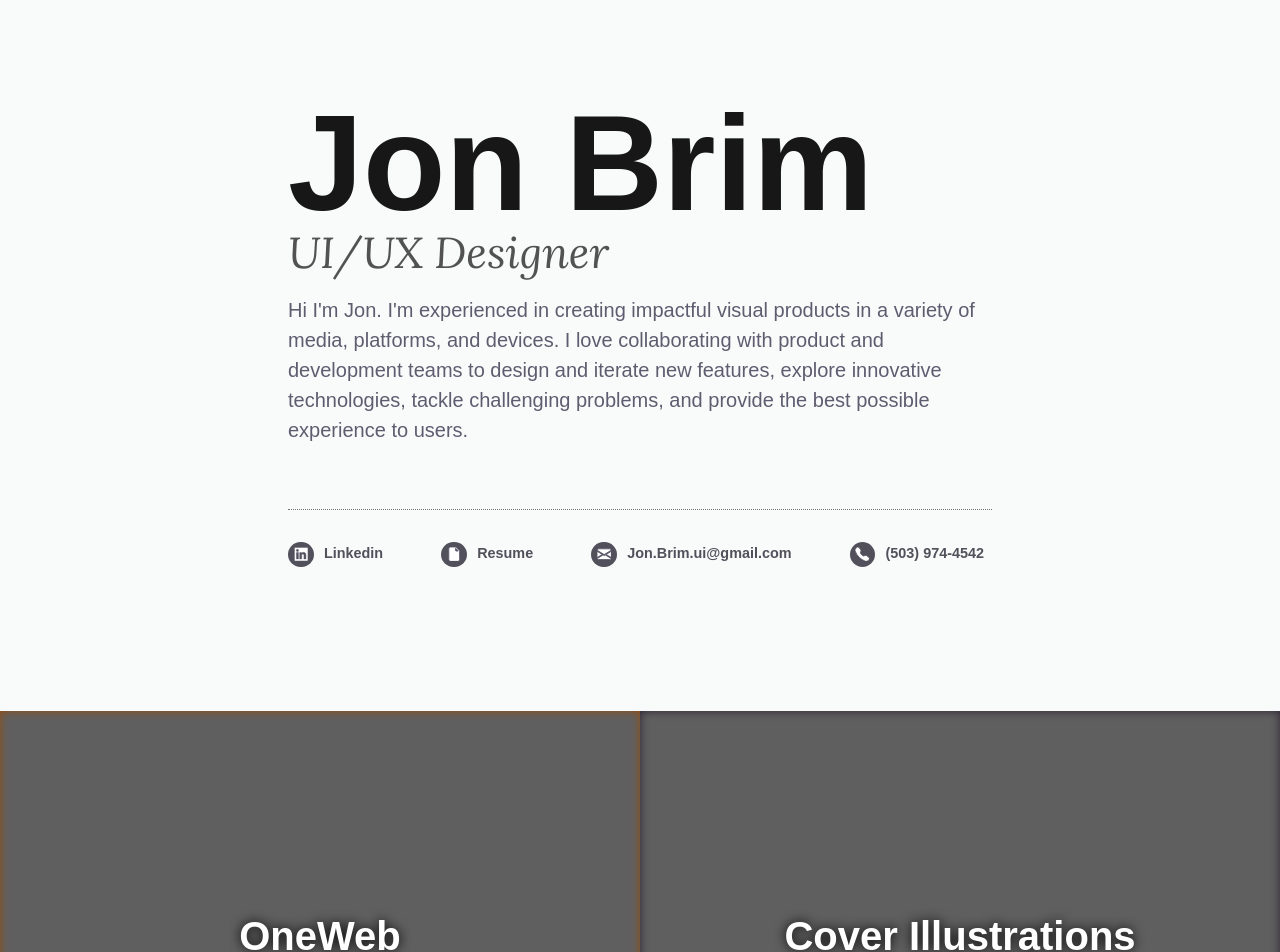
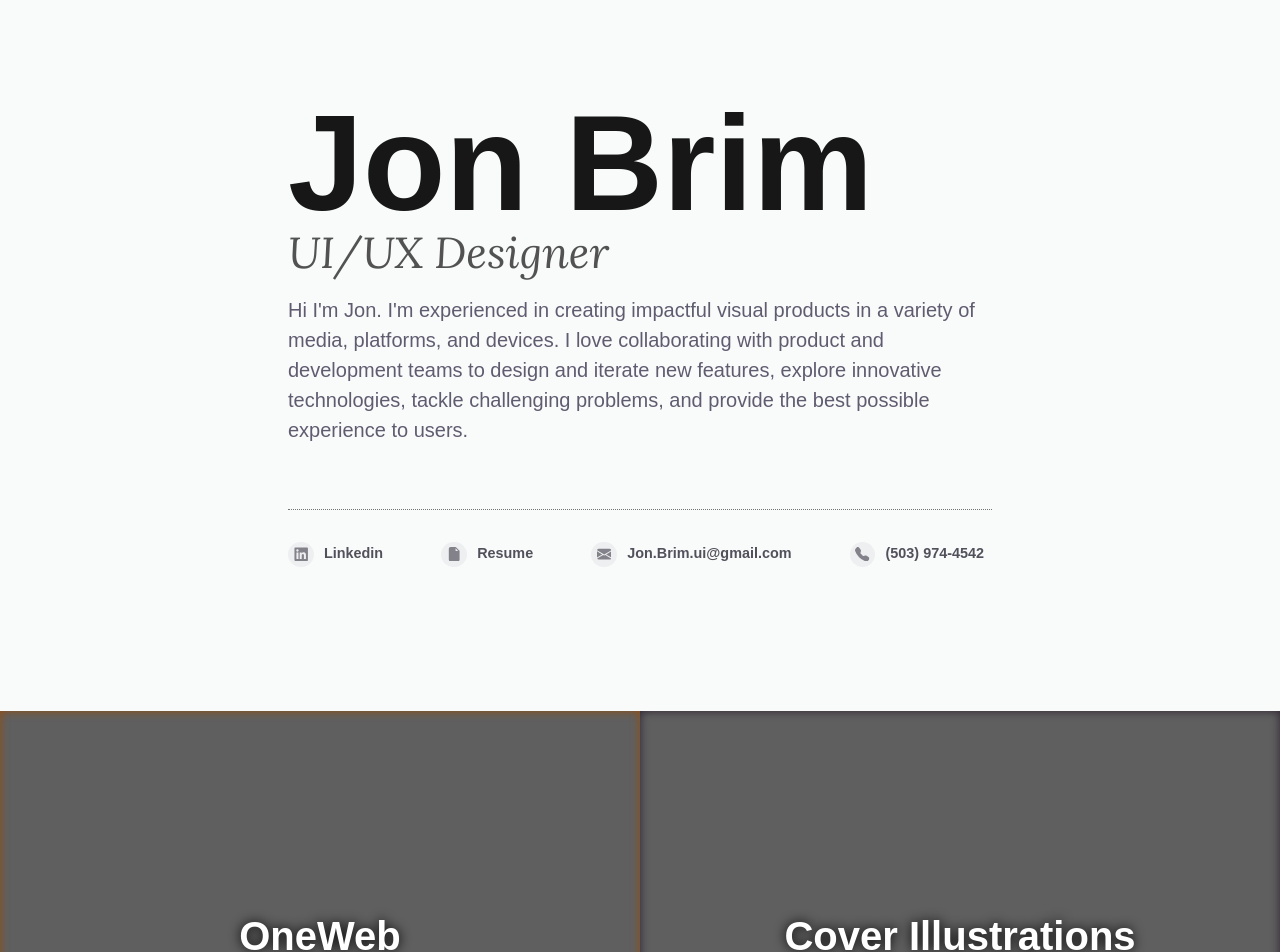
Before and after one commit to JonBrim/JonBrim.github.io, a Jekyll site: the page built from index.md, in a window 1280 px wide. Shown: the top 952 px of the page. Built offline with Jekyll 4.4.1, drawn with Linux system fonts in a browser that asks for light colours.

Commit message:
updated alt text

```diff
--- a/_posts/2024-01-01-oneweb.markdown
+++ b/_posts/2024-01-01-oneweb.markdown
@@ -90,13 +90,13 @@ OneWeb provides real-time traffic and weather conditions, road construction and
 {% include video.html
     file="/assets/videos/OneWeb-Camera-Hover.mp4"
     class="wide"
-    alt="TODO"
+    alt="Users can hover over map icons to view the cameras"
     background-color="#fafaea"
 %}
 {% include video.html
     file="/assets/videos/oneweb-camera-modal.mp4"
     class="full"
-    alt="TODO"
+    alt="Users can see in detail camera views"
     background-color="#f47f1a"
 %}
 {% include img.html
--- a/_sass/component/_social.scss
+++ b/_sass/component/_social.scss
@@ -27,12 +27,12 @@ $social_item_padding:   0 .5rem 0 0 !default;
 $social_item_gap:       .65rem !default;
 $social_item_radius:    1rem !default;
 
-$social_item_icon_color:                   hsla( 256, 0%, 100%, 1) !default;
+$social_item_icon_color:                   hsla( 252, 25%, 12%, .5) !default;
 $social_item_icon_size:                     .9rem !default;
 $social_item_icon_margin:                   .35rem !default;
 $social_item_icon_radius:                   100% !default;
-$social_item_icon_background-color:        hsla( 252, 25%, 12%, .75) !default;
-$social_item_icon_background-color_hover:  hsla( 252, 25%, 12%, 1) !default;
+$social_item_icon_background-color:        hsla( 252, 25%, 12%, .05) !default;
+$social_item_icon_background-color_hover:  hsla( 252, 25%, 12%, .1) !default;
 
 
 .social_list {
@@ -84,5 +84,6 @@ $social_item_icon_background-color_hover:  hsla( 252, 25%, 12%, 1) !default;
         width: $social_item_icon_size;
         margin: $social_item_icon_margin;
         fill: $social_item_icon_color;
+        stroke: transparent;
     }
 }
```
Also changed, not shown: other parts of _posts/2024-01-01-oneweb.markdown (+1 -1 lines).
